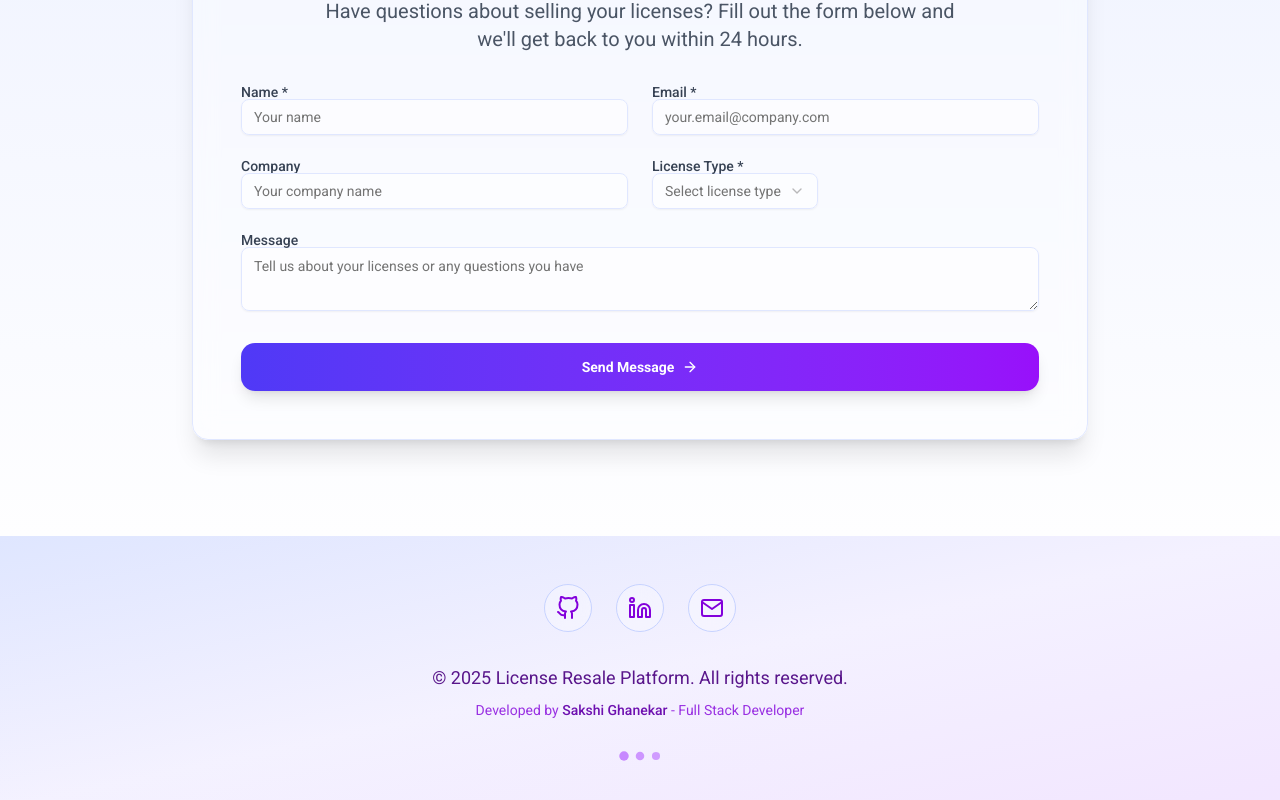
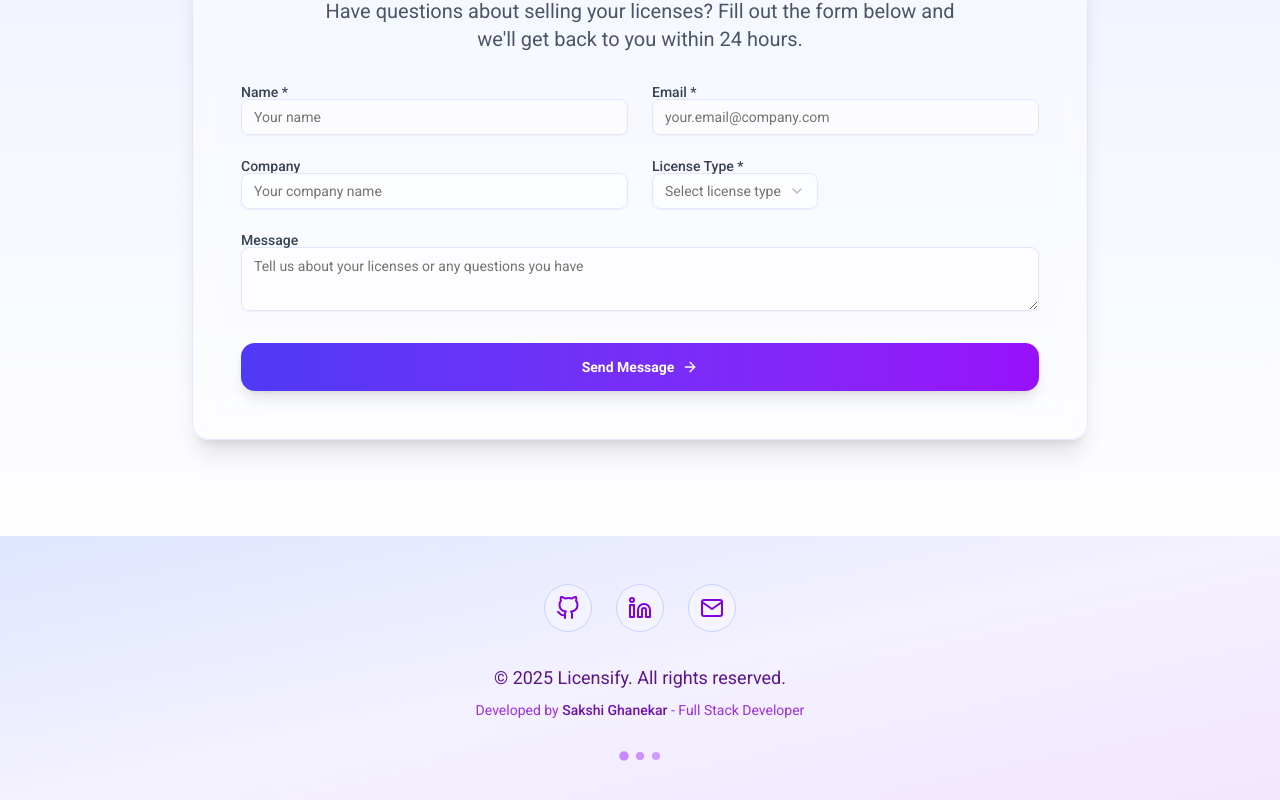
Before and after one commit to SakshiGhanekar/Licensify, a Next.js app: page / in a window 1280 px wide. Shown: the part 3566-4366 px from the top of the page. Built offline with nearby package versions, Linux system fonts and the light colour scheme.

Commit message:
chores: footer ui improvements

```diff
--- a/src/components/footer-section.tsx
+++ b/src/components/footer-section.tsx
@@ -59,7 +59,7 @@ export default function FooterSection() {
             viewport={{ once: true }}
           >
             <p className="text-lg font-light mb-2">
-              &copy; {new Date().getFullYear()} License Resale Platform. All rights reserved.
+              &copy; {new Date().getFullYear()} Licensify. All rights reserved.
             </p>
             <p className="text-sm text-purple-700/80 dark:text-purple-300/80">
               Developed by <span className="font-medium text-purple-800 dark:text-purple-200">Sakshi Ghanekar</span> - Full Stack Developer
```
